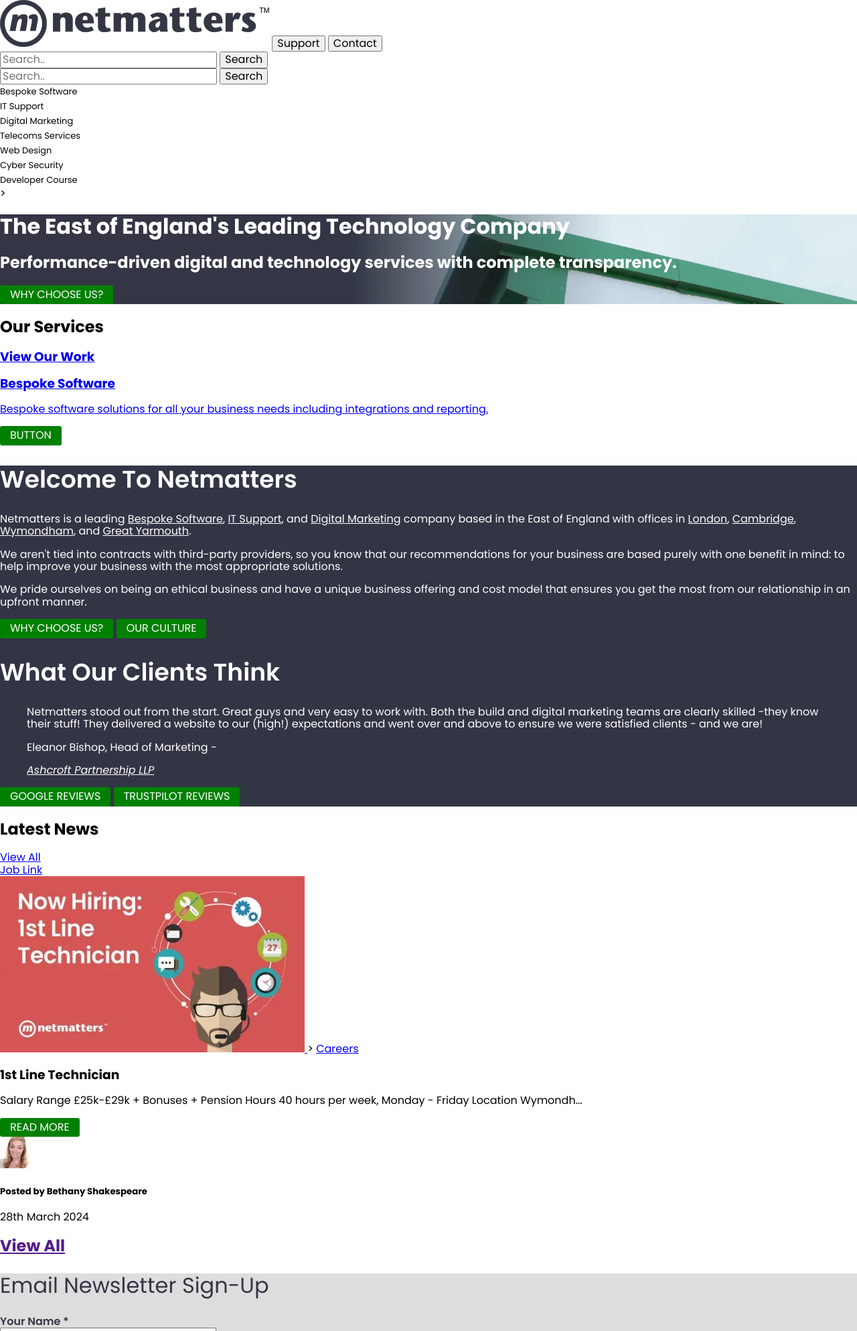
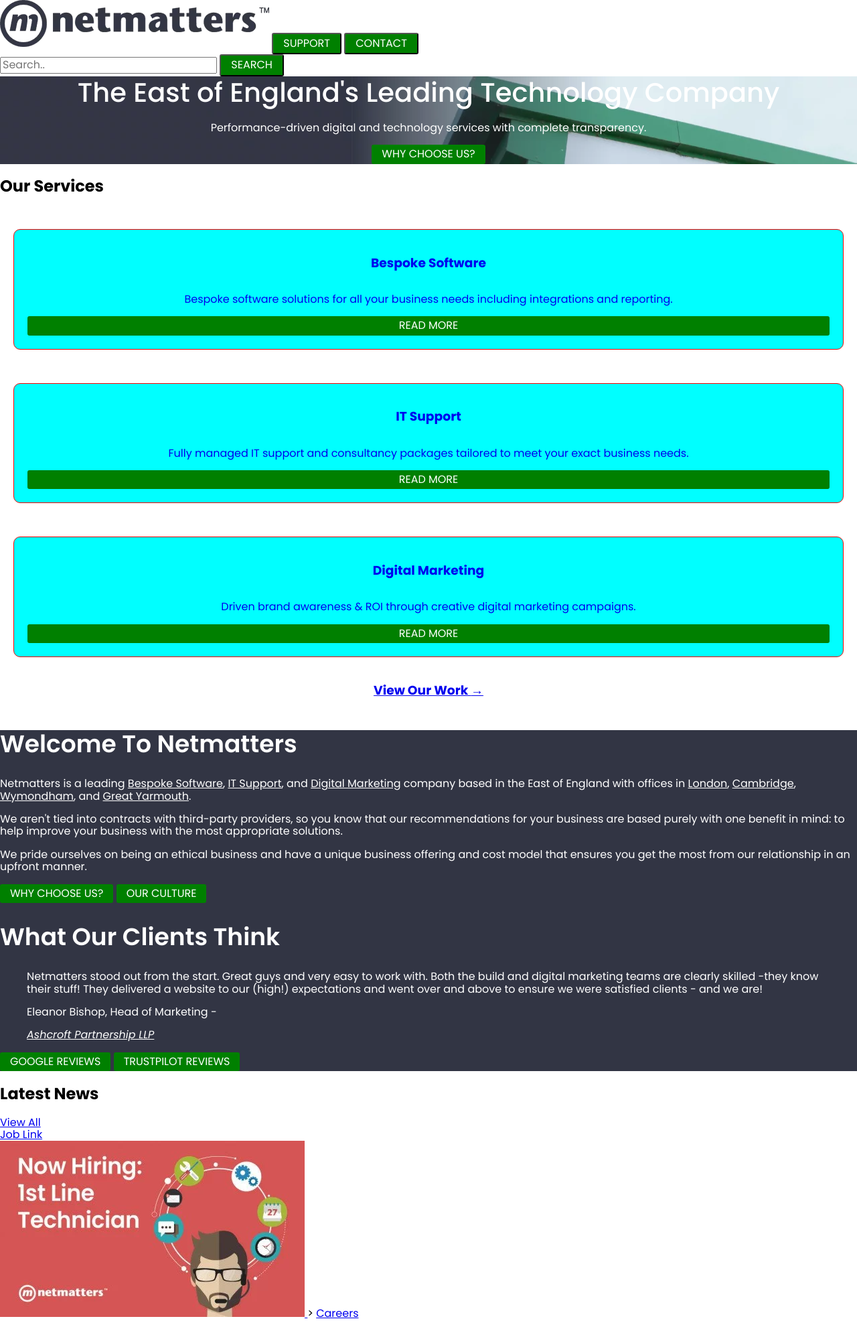
Before and after one commit to JTickett/Netmatters-Website, a PHP site: page / in a window 1280 px wide; the page is wider, and only the part inside the window is pictured. Shown: the top 1987 px of that part at 67% size. Run offline with PHP 8.4, Linux system fonts and the light colour scheme.

Commit message:
Replicated the service card a couple times and started to style a little. Padding working as clickable area. Border radius and style added (but temporary colors)

```diff
--- a/css/styles.css
+++ b/css/styles.css
@@ -1,3 +1,15 @@
+#page-wrapper {
+  display: grid;
+}
+
+.centered {
+  text-align: center;
+}
+
+.hidden {
+  display: none;
+}
+
 .reusable-wrapper {
   margin: 0px 0px;
   text-align: left;
@@ -24,14 +36,77 @@
   text-decoration: none;
 }
 
+@font-face {
+  font-family: "icomoon";
+  src: url("fonts/icomoon.eot?bbvdy0");
+  src: url("fonts/icomoon.eot?bbvdy0#iefix") format("embedded-opentype"), url("fonts/icomoon.ttf?bbvdy0") format("truetype"), url("fonts/icomoon.woff?bbvdy0") format("woff"), url("fonts/icomoon.svg?bbvdy0#icomoon") format("svg");
+  font-weight: normal;
+  font-style: normal;
+  font-display: block;
+}
+[class^=icon-], [class*=" icon-"] {
+  /* use !important to prevent issues with browser extensions that change fonts */
+  font-family: "icomoon" !important;
+  speak: never;
+  font-style: normal;
+  font-weight: normal;
+  font-variant: normal;
+  text-transform: none;
+  line-height: 1;
+  /* Better Font Rendering =========== */
+  -webkit-font-smoothing: antialiased;
+  -moz-osx-font-smoothing: grayscale;
+}
+
+.icon-mouse:before {
+  content: "\e900";
+}
+
+.icon-arrow-right2:before {
+  content: "\ea3c";
+}
+
+.icon-facebook:before {
+  content: "\ea90";
+}
+
+.icon-instagram:before {
+  content: "\ea92";
+}
+
+.icon-twitter:before {
+  content: "\ea96";
+}
+
+.icon-linkedin2:before {
+  content: "\eaca";
+}
+
 #banner {
   background: url("../images/home-YLei.webp") repeat 0 0;
   color: #ffffff;
 }
-#banner img {
-  align-self: auto;
-  height: auto;
-  width: 100vw;
+#banner h1 {
+  font-weight: 500;
+  font-size: 2.5rem;
+  line-height: 3rem;
+  margin: 0 0 1.25rem;
+}
+
+#services-card-wrapper {
+  display: grid;
+  text-align: center;
+}
+
+.services__card {
+  display: grid;
+  background-color: aqua;
+  align-self: center;
+  border: 1px solid red;
+  border-radius: 10px;
+  padding: 20px;
+  margin: 30px 20px 20px;
+  text-decoration: none;
 }
 
 .about {
--- a/index.html
+++ b/index.html
@@ -29,18 +29,18 @@
         <img src="images\f-logo.webp"></img>
 
         <!-- Support & Contact Buttons (or Telephone in Mobile View) -->
-        <button>Support</button>
-        <button>Contact</button>
+        <button class="button">Support</button>
+        <button class="button">Contact</button>
 
         <!-- Search Bar (Mobile *and* Desktop version) -->
         <form>
             <input type="text" placeholder="Search..">
-            <button type="submit">Search</button>
+            <button class="button" type="submit">Search</button>
         </form>
 
-        <form>
+        <form class="hidden">
             <input type="text" placeholder="Search..">
-            <button type="submit">Search</button>
+            <button class="button" type="submit">Search</button>
         </form>
 
         <!-- Burger Icon -->
@@ -51,7 +51,7 @@
         </a>
 
         <!-- Coloured Nav Bar (7 x Links) -->
-        <nav>
+        <nav class="hidden">
             <ul>
                 <li>Bespoke Software</li>
                 <li>IT Support</li>
@@ -69,44 +69,83 @@
     <main id="page-main">
 
         <!-- Carousel Banner Thingy -->
-        <section id="banner">
-            <!-- TODO: For now, just add one image and overlaying text and button -->
-            <!-- <img src="images/home-YLei.webp"> -->
+        <section class="centered" id="banner">
             <h1>The East of England's Leading Technology Company</h1>
-            <h2>Performance-driven digital and technology services with complete transparency.</h2>
+            <p>Performance-driven digital and technology services with complete transparency.</p>
             <a class="button" href="#">Why Choose Us?</a>
         </section>
 
         <!-- Our Services (Cards) -->
         <section id="services">
-            <div>
+            <header>
                 <h2>Our Services</h2>
-                <h3>
-                    <!-- TODO: Add arrow icon -->
-                    <a href="#">View Our Work</a>
+                <h3 class="hidden">
+                    <a href="#">View Our Work
+                        <em>&#8594;</em>
+                        <span class="icon-arrow-right2"></span>
+                    </a>
                 </h3>
-            </div>
+            </header>
 
             <!-- Wrapper for Cards -->
-            <div>
+            <main id="services-card-wrapper" class="services_card_wrapper">
+                <div>
+                    <a class="services__card" href="#" id="card1">
+                        <div>
+                            <!-- Icon -->
+                        </div>
+                        <h3>Bespoke Software</h3>
+                        <p>
+                            Bespoke software solutions for all your business needs including integrations and reporting.
+                        </p>
+                        <span class="button" href="#">
+                            Read More
+                        </span>
+                    </a>
+                </div>
+                <div>
+                    <a class="services__card" href="#" id="card2">
+                        <div>
+                            <!-- Icon -->
+                        </div>
+                        <h3>IT Support</h3>
+                        <p>
+                            Fully managed IT support and consultancy packages tailored to meet your exact business needs.
+                        </p>
+                        <span class="button" href="#">
+                            Read More
+                        </span>
+                    </a>
+                </div>
+                <div>
+                    <a class="services__card" href="#" id="card3">
+                        <div>
+                            <!-- Icon -->
+                        </div>
+                        <h3>Digital Marketing</h3>
+                        <p>
+                            Driven brand awareness & ROI through creative digital marketing campaigns.
+                        </p>
+                        <span class="button" href="#">
+                            Read More
+                        </span>
+                    </a>
+                </div>
 
-                <a href="#" id="card1">
-                    <div>
-                        <!-- Icon -->
-                    </div>
-                    <h3>Bespoke Software</h3>
-                    <p>Bespoke software solutions for all your business needs including integrations and reporting.</p>
-                    <a class="button" href="#">Button</a>
-                </a>
+                <h3>
+                    <a href="#">View Our Work
+                        <em>&#8594;</em>
+                    </a>
+                </h3>
 
                 <!-- TODO: Rest of cards go here once design settled -->
 
-            </div>
+            </main>
 
             <!-- Logo Roller -->
-            <div>
+            <footer>
 
-            </div>
+            </footer>
 
         </section>
 
@@ -273,7 +312,7 @@
 
                 <!-- TODO: These obviously need to be Icons rather than placeholder text -->
                 <a href="#">
-                    <div class="footer__socials__icon" id="footer_social_fb">
+                    <div class="footer__socials__icon icon-instagram" id="footer_social_fb">
                         F
                     </div>
                 </a>
--- a/scss/base/_base.scss
+++ b/scss/base/_base.scss
@@ -2,6 +2,23 @@
 // Base Styles
 // =====================================================
 
+
+
+// Page Wrapper (This is only for laying out the main page contents)
+#page-wrapper {
+    display: grid;
+
+}
+
+
+.centered {
+    text-align: center;
+}
+
+
+.hidden {
+    display: none;
+}
 
 //  TODO: Make a container class
 
@@ -33,3 +50,63 @@
     box-sizing: border-box;
     text-decoration: none;
 }
+
+
+
+
+
+
+
+
+
+
+
+
+// ----------------------------------------------------------
+//Stuff for Icomoon:
+
+  @font-face {
+    font-family: 'icomoon';
+    src:  url('fonts/icomoon.eot?bbvdy0');
+    src:  url('fonts/icomoon.eot?bbvdy0#iefix') format('embedded-opentype'),
+      url('fonts/icomoon.ttf?bbvdy0') format('truetype'),
+      url('fonts/icomoon.woff?bbvdy0') format('woff'),
+      url('fonts/icomoon.svg?bbvdy0#icomoon') format('svg');
+    font-weight: normal;
+    font-style: normal;
+    font-display: block;
+  }
+
+  [class^="icon-"], [class*=" icon-"] {
+    /* use !important to prevent issues with browser extensions that change fonts */
+    font-family: 'icomoon' !important;
+    speak: never;
+    font-style: normal;
+    font-weight: normal;
+    font-variant: normal;
+    text-transform: none;
+    line-height: 1;
+
+    /* Better Font Rendering =========== */
+    -webkit-font-smoothing: antialiased;
+    -moz-osx-font-smoothing: grayscale;
+  }
+
+  .icon-mouse:before {
+    content: "\e900";
+  }
+  .icon-arrow-right2:before {
+    content: "\ea3c";
+  }
+  .icon-facebook:before {
+    content: "\ea90";
+  }
+  .icon-instagram:before {
+    content: "\ea92";
+  }
+  .icon-twitter:before {
+    content: "\ea96";
+  }
+  .icon-linkedin2:before {
+    content: "\eaca";
+  }
--- a/scss/modules/_banner.scss
+++ b/scss/modules/_banner.scss
@@ -8,10 +8,12 @@
     background: url($banner_back_1) repeat 0 0;
     color: $white;
 
-    img{
-        align-self: auto;
-        height: auto;
-        width: 100vw;
+    h1 {
+        font-weight: 500;
+        font-size: 2.5rem;
+        line-height: 3rem;
+        margin: 0 0 1.25rem;
     }
 
+
 }
--- a/scss/modules/_footer.scss
+++ b/scss/modules/_footer.scss
@@ -74,4 +74,6 @@
     margin: auto;
     line-height: 1.5;
 
+    //font-family: "icomoon";
+
 }
--- a/scss/modules/_services.scss
+++ b/scss/modules/_services.scss
@@ -0,0 +1,32 @@
+// =====================================================
+// Our Services Styles Partial
+// =====================================================
+
+// This should contain cards in a grid/flex that adapt to screen size
+// Beneath the cards is a rolling carousel of images showing Logos/Awards
+
+#services {
+
+
+
+}
+
+#services-card-wrapper {
+    display: grid;
+    text-align: center;
+}
+
+.services__card {
+    display: grid;
+    background-color: aqua;
+
+    align-self: center;
+
+    border: 1px solid red;
+    border-radius: 10px;
+
+    padding: 20px;
+    margin: 30px 20px 20px;
+
+    text-decoration: none;
+}
--- a/scss/utilities/_config.scss
+++ b/scss/utilities/_config.scss
@@ -29,3 +29,6 @@
 // Image Paths
 
 $banner_back_1 : "../images/home-YLei.webp";
+
+
+// Fonts
```
Also changed, not shown: fonts/icomoon.ttf (added), fonts/icomoon.woff (added), 4 other files.
